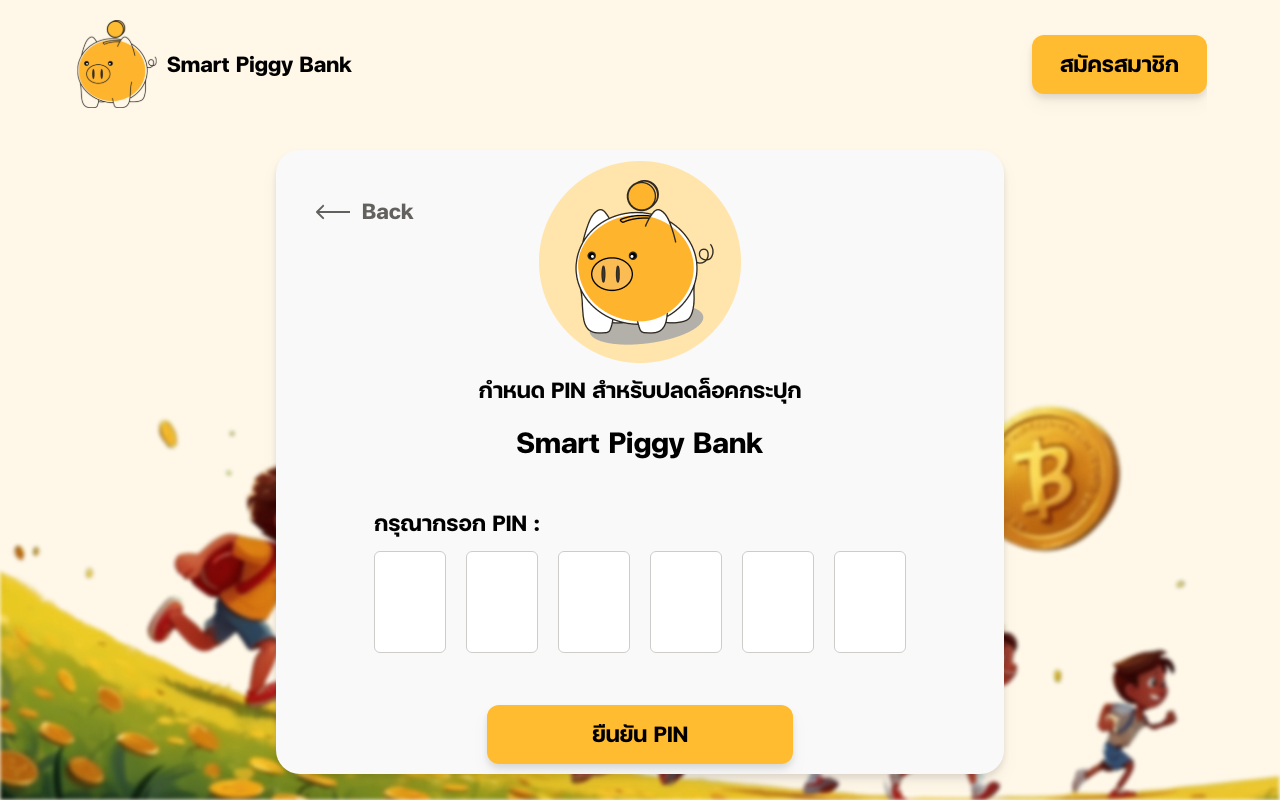
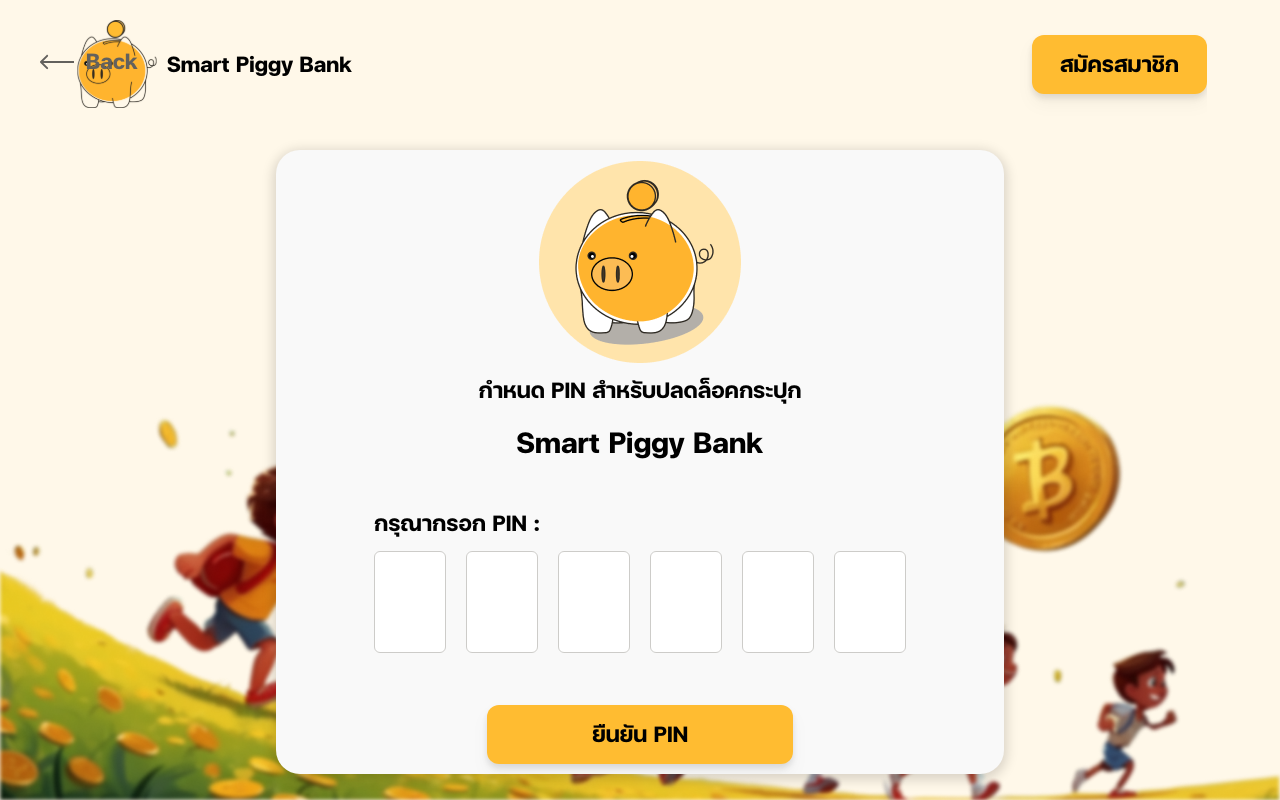
Before and after one commit to PitakPxt/Smart-piggy-bank, a React (Vite) app: page /unlockpin in a window 1280 px wide. Built offline with nearby package versions, Linux system fonts and the light colour scheme; no server answers; the database is empty.

Commit message:
Drop shadow

```diff
--- a/src/pages/UnlockPin.jsx
+++ b/src/pages/UnlockPin.jsx
@@ -117,7 +117,7 @@
     <>
       <div className="w-full h-full flex flex-col justify-center items-center">
         <div
-          className=" bg-neutral-white-100 rounded-3xl overflow-hidden drop-shadow-lg
+          className=" bg-neutral-white-100 rounded-3xl overflow-hidden shadow-main-shadow
         xl:w-[756px] xl:h-[742px]
         lg:w-[728px] lg:h-[624px]
         md:w-[664px] md:h-[608px]
--- a/src/pages/UnlockSuccess.jsx
+++ b/src/pages/UnlockSuccess.jsx
@@ -26,6 +26,7 @@
         status: false,
       });
 
+      // นำทางกลับไปหน้า home
       navigate("/home");
     } catch (error) {
       console.error("Error updating status:", error);
@@ -55,7 +56,7 @@
   return (
     <div className="w-full h-full flex flex-col justify-center items-center">
       <div
-        className=" bg-neutral-white-100 rounded-3xl overflow-hidden drop-shadow-lg
+        className=" bg-neutral-white-100 rounded-3xl overflow-hidden shadow-main-shadow
       xl:w-[856px] xl:h-[726px]
       lg:w-[676px] lg:h-[624px]
       md:w-[714px] md:h-[686px]
```
